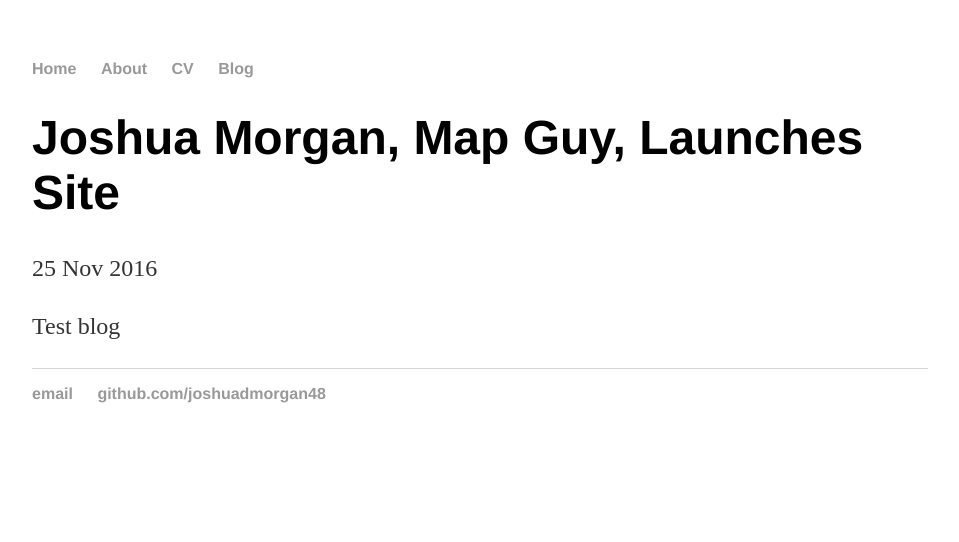
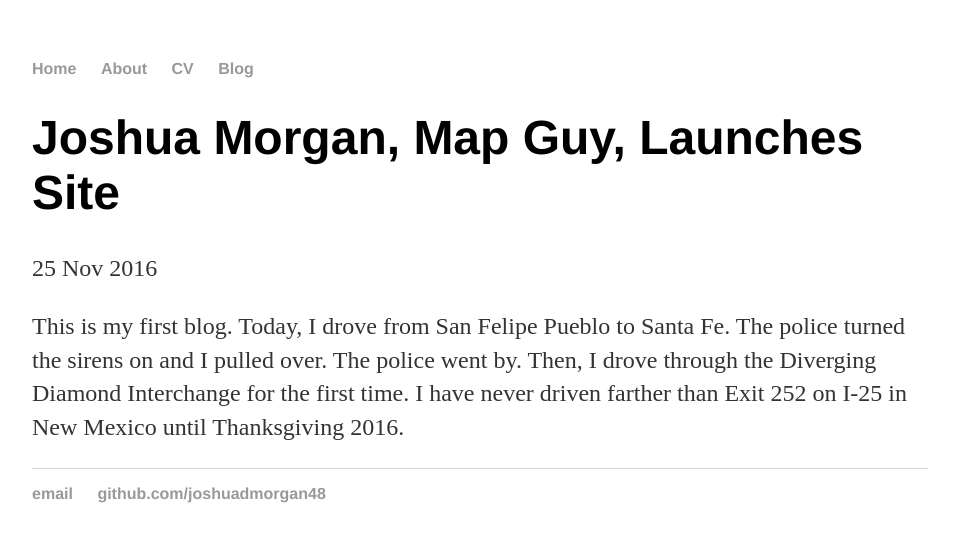
Before and after one commit to joshuadmorgan48/joshuadmorgan48.github.io, a Jekyll site: the page built from _posts/2016-11-25-joshua-morgan-site-launched.md, in a window 1280 px wide. Shown: the top 542 px of the page, without its empty margins (160-1119 px from the left). Built offline with Jekyll 4.4.1, drawn with Linux system fonts in a browser that asks for light colours.

Commit message:
Update 2016-11-25-joshua-morgan-site-launched.md
First blog.

```diff
--- a/_posts/2016-11-25-joshua-morgan-site-launched.md
+++ b/_posts/2016-11-25-joshua-morgan-site-launched.md
@@ -4,5 +4,4 @@ title: "Joshua Morgan, Map Guy, Launches Site"
 date: 2016-11-25
 ---
 
-
-Test blog
+This is my first blog. Today, I drove from San Felipe Pueblo to Santa Fe. The police turned the sirens on and I pulled over. The police went by. Then, I drove through the Diverging Diamond Interchange for the first time. I have never driven farther than Exit 252 on I-25 in New Mexico until Thanksgiving 2016.
```
